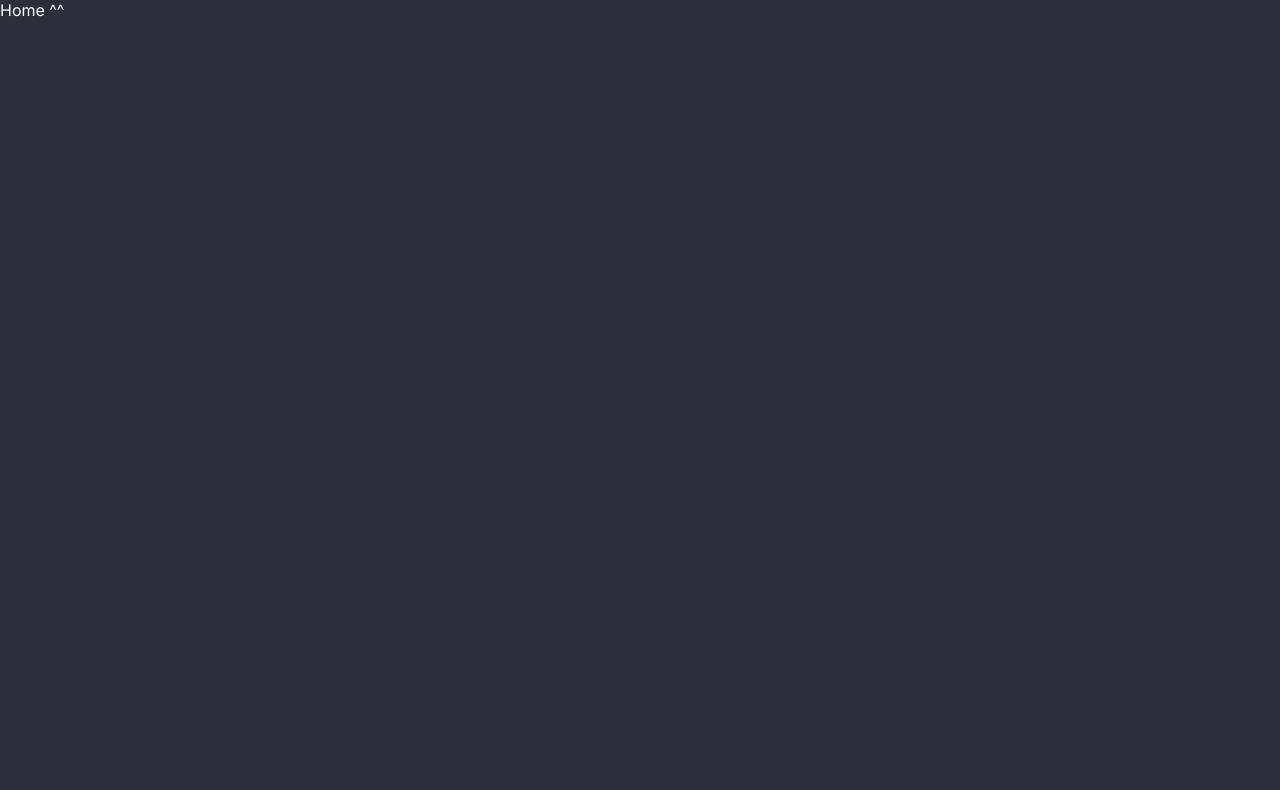
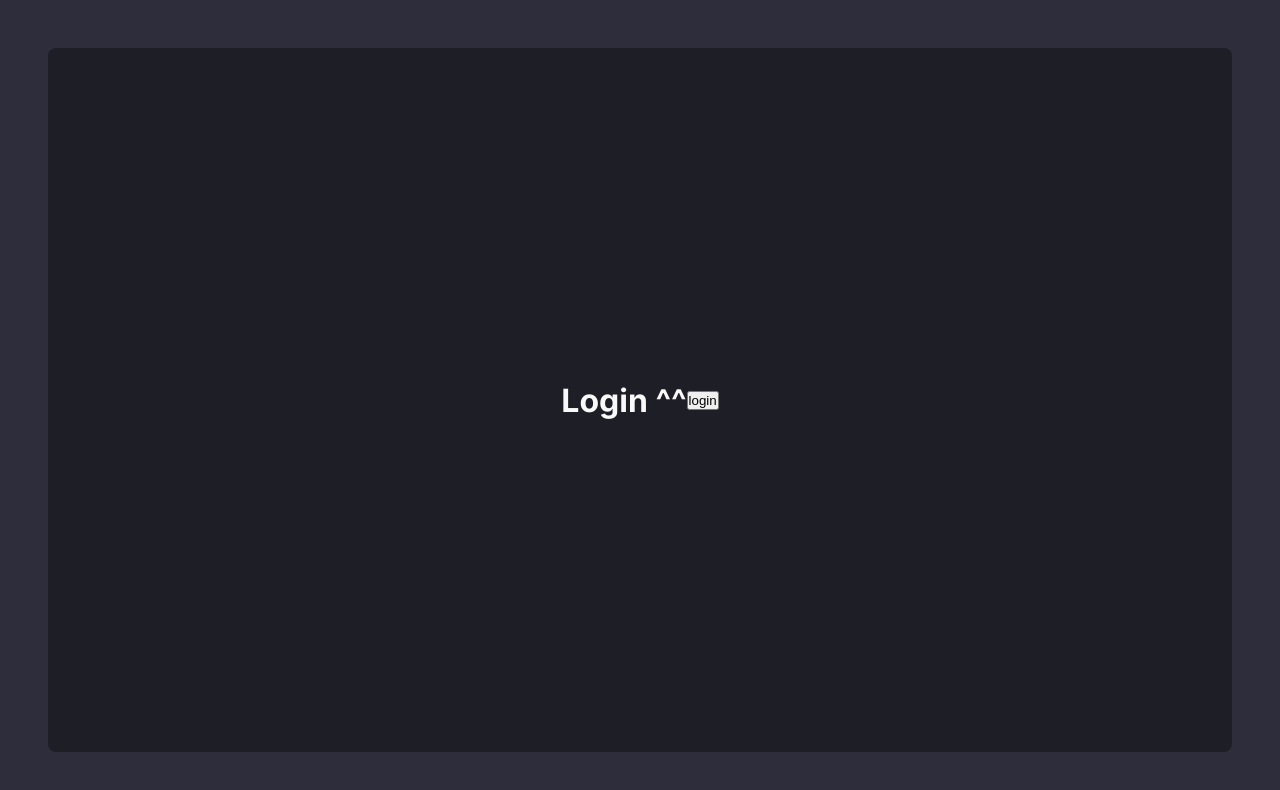
Before and after one commit to ArthurVBS/NeurotechFrontendChallenge, a React (Vite) app in the folder frontend/: page / in a window 1280 px wide. Shown: the top 790 px of the page. Built offline with nearby package versions, Linux system fonts and the light colour scheme.

Commit message:
Add login & logout

```diff
--- a/frontend/index.html
+++ b/frontend/index.html
@@ -3,6 +3,7 @@
   <head>
     <meta charset="UTF-8" />
     <meta name="viewport" content="width=device-width, initial-scale=1.0" />
+    <link rel="shortcut icon" href="./favicon.svg" type="image/svg+xml" />
     <link rel="preconnect" href="https://fonts.googleapis.com" />
     <link rel="preconnect" href="https://fonts.gstatic.com" crossorigin />
     <link
--- a/frontend/src/contexts/authContext.tsx
+++ b/frontend/src/contexts/authContext.tsx
@@ -27,7 +27,7 @@ const initialValue = {
 
 const AuthContext = createContext<AuthContextType>(initialValue)
 
-export const useUser = () => useContext(AuthContext)
+export const useAuth = () => useContext(AuthContext)
 
 export const AuthContextProvider = ({ children }: { children: ReactNode }) => {
   const [user, setUser] = usePersistedState('user', initialValue.user)
--- a/frontend/src/pages/home/index.tsx
+++ b/frontend/src/pages/home/index.tsx
@@ -1,8 +1,18 @@
 import React from 'react'
-import { Container } from './styles'
+import { useAuth } from '../../contexts/authContext'
+import { BackgroundContainer, Container } from './styles'
 
 const Home: React.FC = () => {
-  return <Container>Home ^^</Container>
+  const { logout } = useAuth()
+
+  return (
+    <BackgroundContainer>
+      <Container>
+        <h1>Home ^^</h1>
+        <button onClick={() => logout()}>logout</button>
+      </Container>
+    </BackgroundContainer>
+  )
 }
 
 export default Home
--- a/frontend/src/pages/home/styles.ts
+++ b/frontend/src/pages/home/styles.ts
@@ -1,3 +1,20 @@
 import styled from 'styled-components'
 
-export const Container = styled.div``
+export const BackgroundContainer = styled.main`
+  background-color: ${props => props.theme.background.secondary};
+  display: flex;
+  justify-content: stretch;
+  align-items: stretch;
+  width: 100%;
+  min-height: 100vh;
+  padding: 48px;
+`
+
+export const Container = styled.div`
+  background-color: ${props => props.theme.background.primary};
+  display: flex;
+  justify-content: center;
+  align-items: center;
+  flex-grow: 1;
+  border-radius: 8px;
+`
--- a/frontend/src/pages/login/index.tsx
+++ b/frontend/src/pages/login/index.tsx
@@ -1,16 +1,23 @@
-import React, { useEffect } from 'react'
+import React from 'react'
 
-import { useUser } from '../../contexts/authContext'
-import { Container } from './styles'
+import { useAuth } from '../../contexts/authContext'
+import { BackgroundContainer, Container } from './styles'
 
 const Login: React.FC = () => {
-  const { login } = useUser()
+  const { login } = useAuth()
 
-  useEffect(() => {
+  const handleClick = () => {
     login('John Doe', 'johndoe@gmail.com', '123456')
-  }, [])
+  }
 
-  return <Container>Login ^^</Container>
+  return (
+    <BackgroundContainer>
+      <Container>
+        <h1>Login ^^</h1>
+        <button onClick={() => handleClick()}>login</button>
+      </Container>
+    </BackgroundContainer>
+  )
 }
 
 export default Login
--- a/frontend/src/pages/login/styles.ts
+++ b/frontend/src/pages/login/styles.ts
@@ -1,3 +1,20 @@
 import styled from 'styled-components'
 
-export const Container = styled.div``
+export const BackgroundContainer = styled.main`
+  background-color: ${props => props.theme.background.secondary};
+  display: flex;
+  justify-content: stretch;
+  align-items: stretch;
+  width: 100%;
+  min-height: 100vh;
+  padding: 48px;
+`
+
+export const Container = styled.div`
+  background-color: ${props => props.theme.background.primary};
+  display: flex;
+  justify-content: center;
+  align-items: center;
+  flex-grow: 1;
+  border-radius: 8px;
+`
--- a/frontend/src/routes.tsx
+++ b/frontend/src/routes.tsx
@@ -1,10 +1,10 @@
 import React from 'react'
-import { useUser } from './contexts/authContext'
+import { useAuth } from './contexts/authContext'
 import Home from './pages/home'
 import Login from './pages/login'
 
 const Routes: React.FC = () => {
-  const { user } = useUser()
+  const { user } = useAuth()
 
   const displayPage = () => {
     return user.auth ? <Home /> : <Login />
```
Also changed, not shown: frontend/public/favicon.svg (renamed from frontend/public/small_logo.svg).
